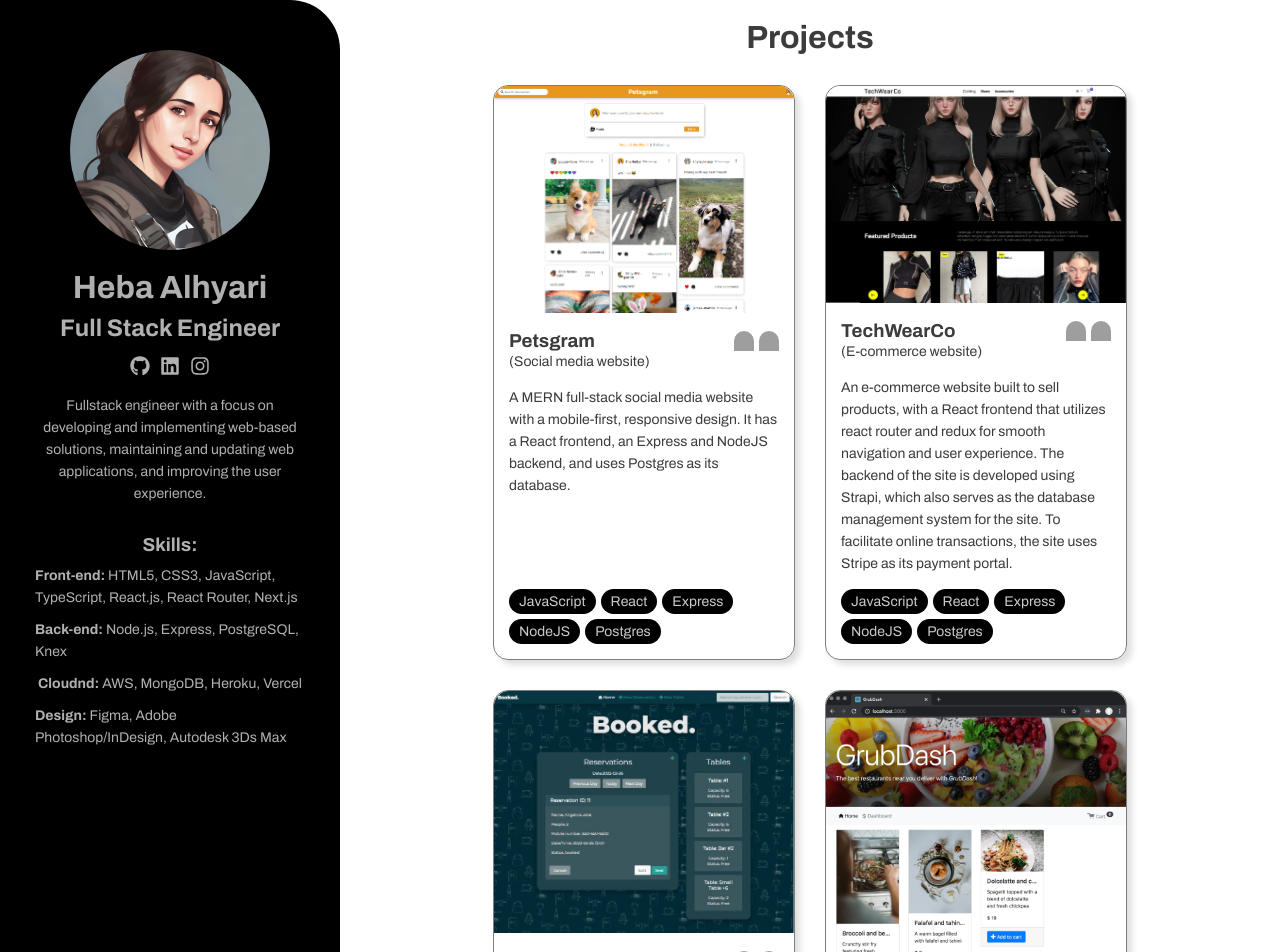
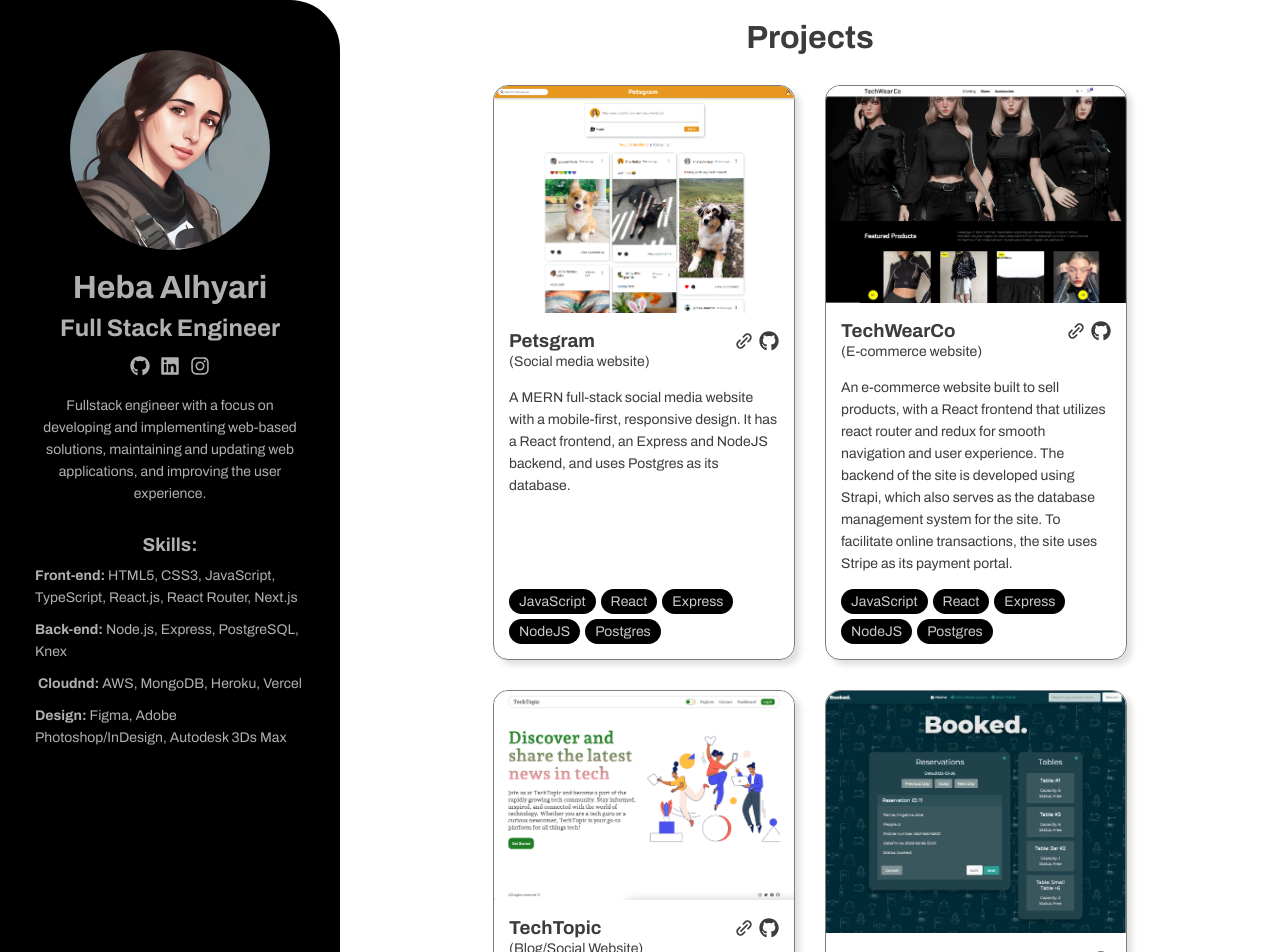
Before and after one commit to hebahiari/personal-website, a React (Create React App) app: page /projects in a window 1280 px wide. Shown: the top 952 px of the page. Built offline with nearby package versions, Linux system fonts and the light colour scheme; grey boxes are pictures that could not be loaded.

Commit message:
added new project

```diff
--- a/src/components/ProjectCard.js
+++ b/src/components/ProjectCard.js
@@ -1,18 +1,19 @@
 import React from "react";
 import "./projectCard.scss";
 import { Link } from "react-router-dom";
+import { FaGithub } from "react-icons/fa";
+import { BiLinkAlt } from "react-icons/bi";
 
 function ProjectCard({ project }) {
   let { name, desc, tags, image, links, type } = project;
   return (
     <div className="card">
-      <a href={links[1]}>
+      <a href={links[1]} target="_blank">
         <img src={image} />
       </a>
 
       <div className="description">
         <div className="info">
-          {" "}
           <div className="title">
             <div className="name">
               <h3>{name}</h3>
@@ -21,12 +22,12 @@ function ProjectCard({ project }) {
 
             <div className="icons">
               {links[1] ? (
-                <a href={links[1]}>
-                  <img src="https://cdn4.iconfinder.com/data/icons/materia-social-free/24/038_030_share_link_friends_send_android_material-64.png" />
+                <a href={links[1]} target="_blank">
+                  <BiLinkAlt />
                 </a>
               ) : null}
-              <a href={links[0]}>
-                <img src="https://cdn1.iconfinder.com/data/icons/logotypes/32/github-64.png" />
+              <a href={links[0]} target="_blank">
+                <FaGithub />
               </a>
             </div>
           </div>
--- a/src/components/projectCard.scss
+++ b/src/components/projectCard.scss
@@ -33,11 +33,9 @@
 
     a {
       text-decoration: none;
+      color: inherit;
       display: flex;
-      img {
-        width: 20px;
-        height: 20px;
-      }
+      font-size: 20px;
     }
   }
 
--- a/src/pages/Projects.js
+++ b/src/pages/Projects.js
@@ -25,6 +25,18 @@ let projects = [
     links: [
       "https://github.com/hebahiari/petsgram",
       "https://techwearco.hebahiari.com/",
+    ],
+  },
+
+  {
+    name: "TechTopic",
+    type: "(Blog/Social Website)",
+    desc: "An e-commerce website built to sell products, with a React frontend that utilizes react router and redux for smooth navigation and user experience. The backend of the site is developed using Strapi, which also serves as the database management system for the site. To facilitate online transactions, the site uses Stripe as its payment portal.",
+    tags: ["JavaScript", "Next.js", "React", "MongoDB"],
+    image: "/img/portfolio/TechTopic.PNG",
+    links: [
+      "https://github.com/hebahiari/techtopic",
+      "https://techtopic.hebahiari.com/",
     ],
   },
 
```
Also changed, not shown: public/img/portfolio/TechTopic.png (added).
